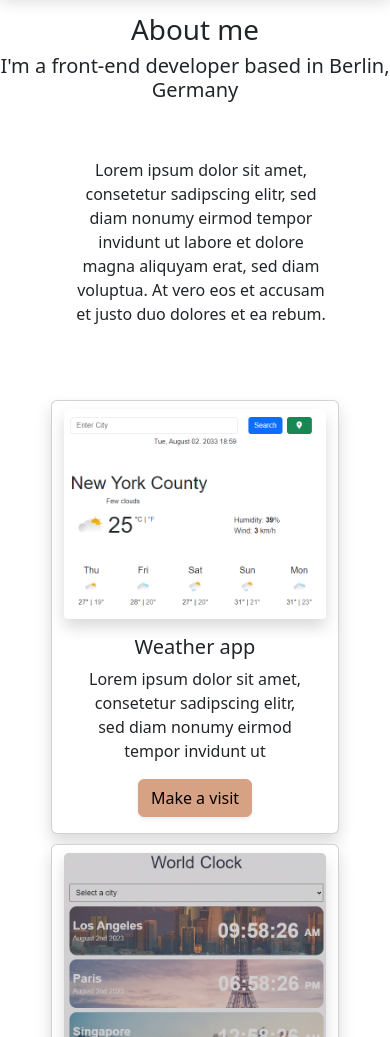
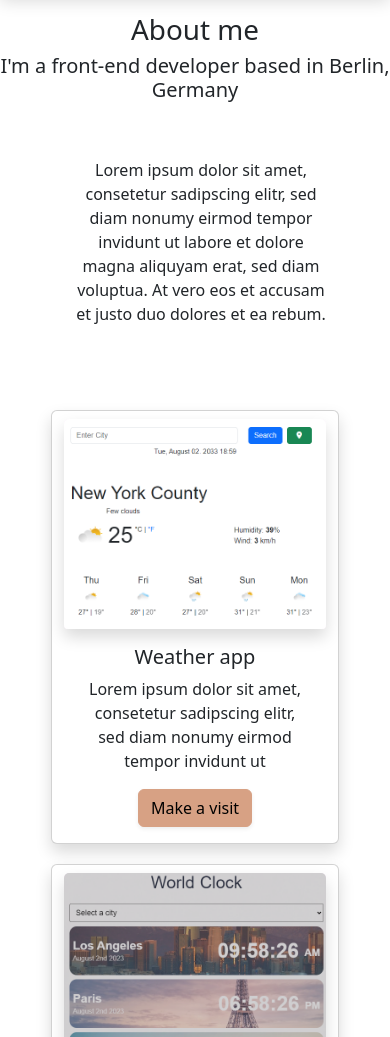
Before and after one commit to MMescudi/Portfolio-1, a plain HTML site: page about.html in a window 390 px wide. Shown: the part 63-1100 px from the top of the page. Drawn offline with nearby package versions, Linux system fonts and the light colour scheme.

Commit message:
media query updated

```diff
--- a/about-style.css
+++ b/about-style.css
@@ -51,3 +51,8 @@ body {
     font-size: 20px;
   }
 }
+@media (max-width: 770px) {
+  .card {
+    margin-top: 20px !important;
+  }
+}
```
